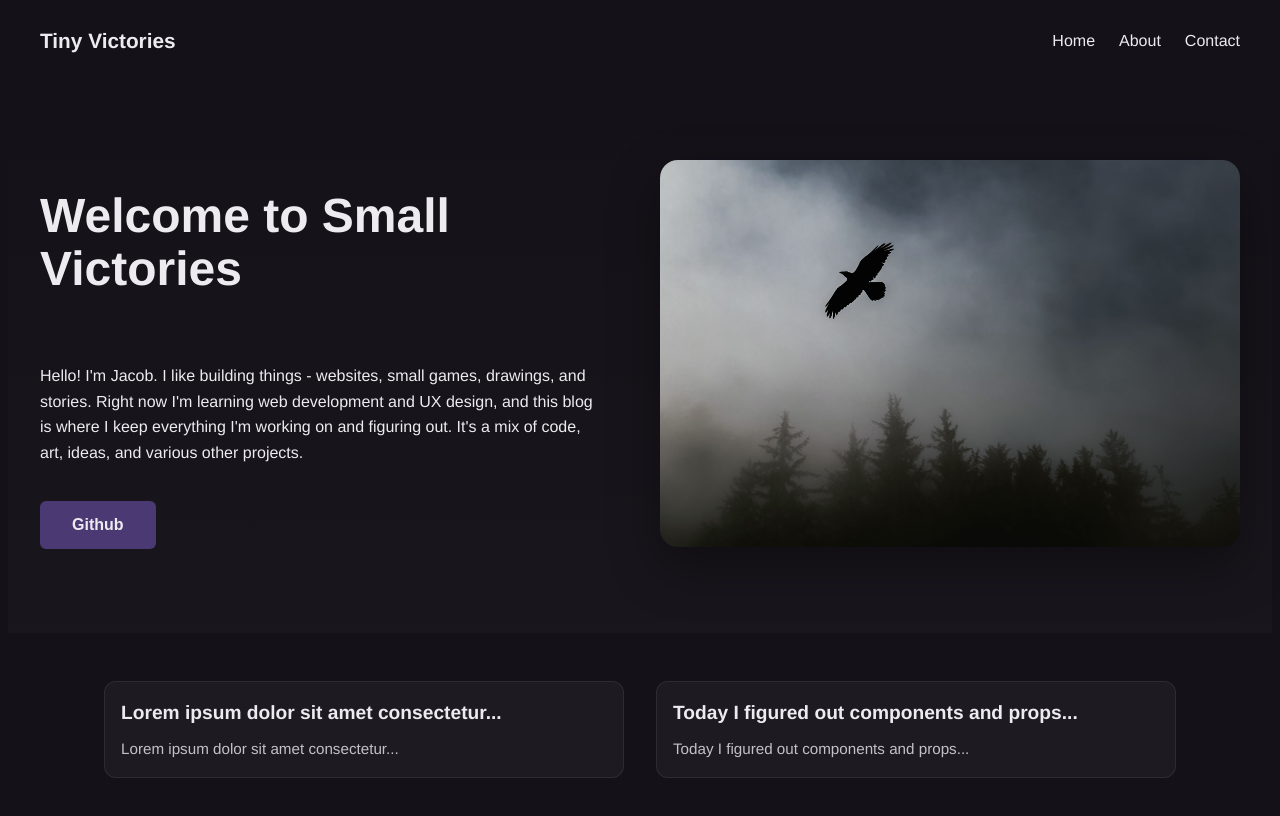
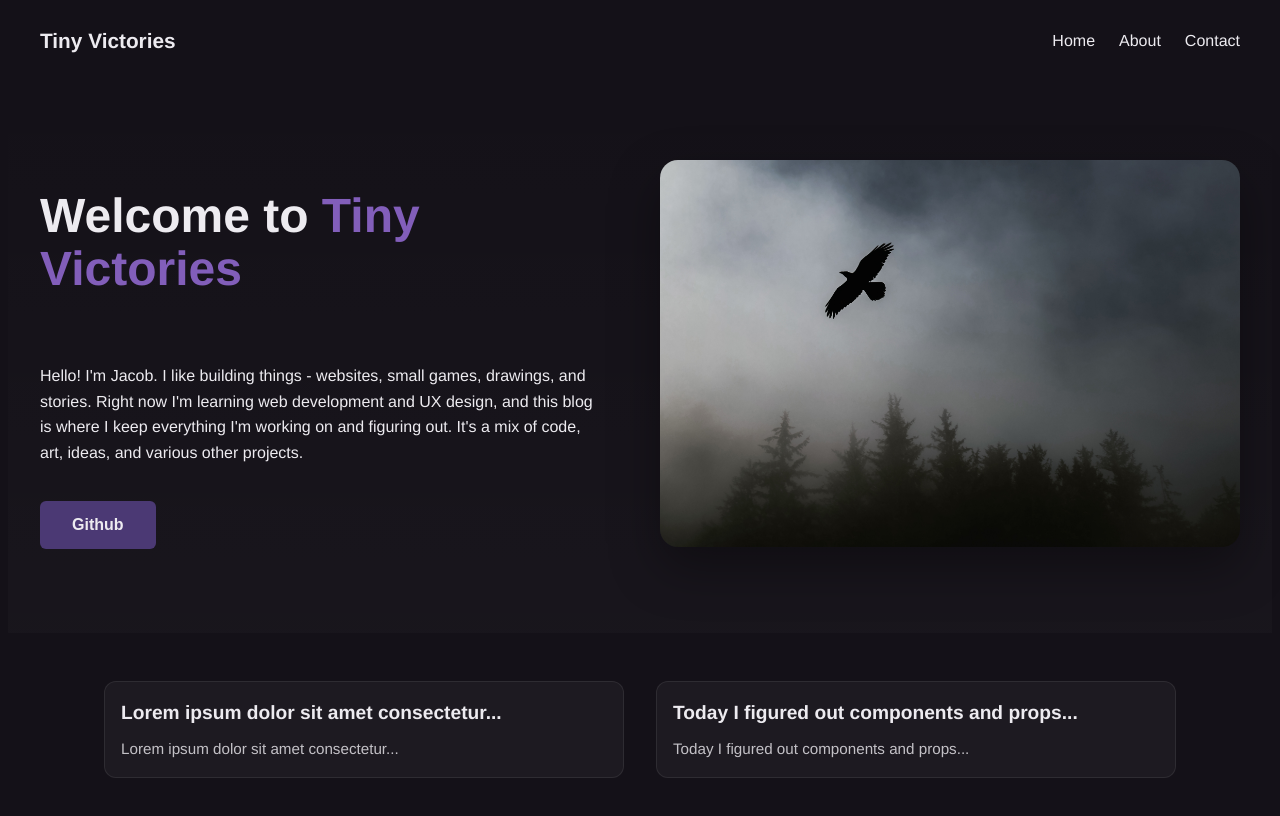
Before and after one commit to PapaPlagues/Tiny-Victories, a React (Vite) app in the folder public-client/: page / in a window 1280 px wide. Shown: the top 816 px of the page. Built offline with nearby package versions, Linux system fonts and the light colour scheme.

Commit message:
Brand rename to Tiny Victories and style

```diff
--- a/public-client/pages/Homepage.jsx
+++ b/public-client/pages/Homepage.jsx
@@ -23,7 +23,9 @@ function Homepage() {
             <header className="hero">
                 <div className="hero-inner">
                       <div className="hero-text">
-                        <h1>Welcome to Small Victories</h1>
+                        <h1>Welcome to <span className="brand">Tiny Victories</span>
+
+                        </h1>
 
                         <p>
                             Hello! I'm Jacob. I like building things - websites, small games, drawings, and stories.
--- a/public-client/styles/Homepage.css
+++ b/public-client/styles/Homepage.css
@@ -76,3 +76,7 @@
 .github-btn:hover {
     transform: translateY(-2px);
 }
+
+.brand {
+    color: var(--dark-accent);
+}
```
